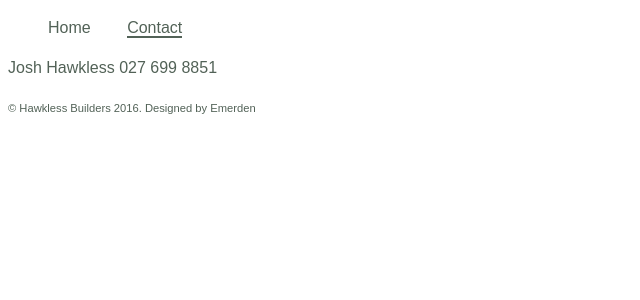
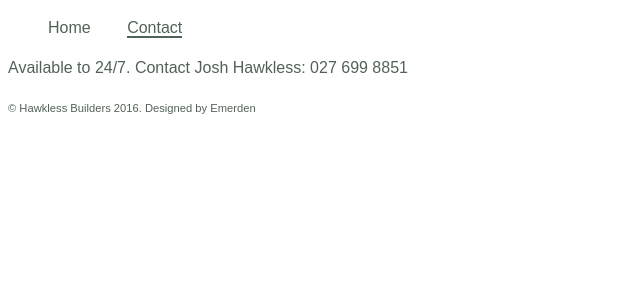
Before and after one commit to sarahhawkless/hawklessbuilders-site, a Jekyll site: the page built from contact.markdown, in a window 1280 px wide. Shown: the top 300 px of the page, without its empty margins (0-640 px from the left). Built offline with Jekyll 4.4.1, drawn with Linux system fonts in a browser that asks for light colours.

Commit message:
Updated Contact

```diff
--- a/contact.markdown
+++ b/contact.markdown
@@ -4,5 +4,6 @@ date: 2016-12-10 22:43:00 Z
 layout: default
 ---
 
-Josh Hawkless
+Available to 24/7.
+Contact Josh Hawkless:
 027 699 8851
```
